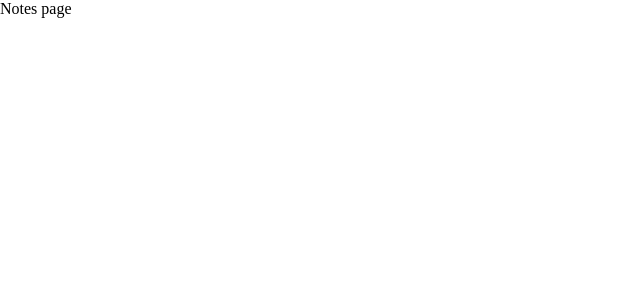
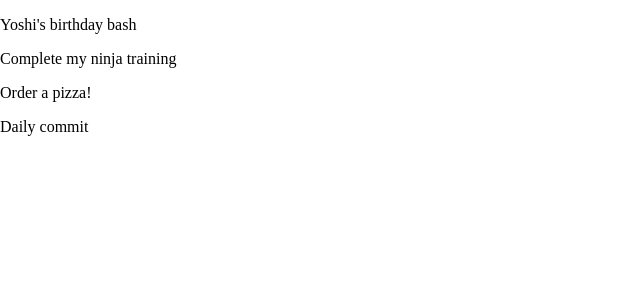
Before and after one commit to tonyedgal/notes-app, a React (Create React App) app: page / in a window 1280 px wide. Shown: the top 300 px of the page, without its empty margins (0-640 px from the left). Built offline with nearby package versions, Linux system fonts and the light colour scheme; data requests are answered from the project's data file; a web font is replaced by a local one.

Commit message:
feat: setup json-server to GET and POST notes, implemented useHistory hook

```diff
--- a/data/db.json
+++ b/data/db.json
@@ -17,6 +17,12 @@
       "details": "Lorem Ipsum is simply dummy text of the printing and typesetting industry. Lorem Ipsum has been the industry's standard dummy text ever since the 1500s, when an unknown printer took a galley of type and scrambled it to make a type specimen book.\nLorem Ipsum is simply dummy text of the printing and typesetting industry. Lorem Ipsum has been the industry's standard dummy text ever since the 1500s, when an unknown printer took a galley of type and scrambled it to make a type specimen book.",
       "category": "todos",
       "id": 3
+    },
+    {
+      "title": "Daily commit",
+      "details": "Maintain daily commit streak",
+      "category": "reminders",
+      "id": 4
     }
   ]
 }
--- a/src/index.css
+++ b/src/index.css
@@ -1,5 +1,6 @@
 @import url("https://fonts.googleapis.com/css2?family=Yaldevi:wght@300;400;500;600;700&display=swap");
 @import url("https://fonts.googleapis.com/css2?family=Assistant:wght@300;400;500;600;700&display=swap");
+@import url("https://fonts.googleapis.com/css2?family=Manrope:wght@300;400;500;600;700&display=swap");
 
 body {
   margin: 0;
--- a/src/pages/Create.js
+++ b/src/pages/Create.js
@@ -12,6 +12,7 @@ import {
   makeStyles,
 } from "@material-ui/core";
 import KeyboardArrowRightIcon from "@material-ui/icons/KeyboardArrowRight";
+import { useHistory } from "react-router-dom";
 
 const useStyles = makeStyles({
   field: {
@@ -27,6 +28,7 @@ const useStyles = makeStyles({
 
 export default function Create() {
   const classes = useStyles();
+  const history = useHistory();
   const [title, setTitle] = useState("");
   const [details, setDetails] = useState("");
   const [titleError, setTitleError] = useState(false);
@@ -46,7 +48,11 @@ export default function Create() {
     }
 
     if (title && details) {
-      console.log(`${title}, ${details}, ${category}`);
+      fetch("http://localhost:8000/notes", {
+        method: "POST",
+        headers: { "Content-type": "application/json" },
+        body: JSON.stringify({ title, details, category }),
+      }).then(() => history.push("/"));
     }
   };
 
--- a/src/pages/Notes.js
+++ b/src/pages/Notes.js
@@ -1,9 +1,19 @@
-import React from 'react'
+import React, { useEffect, useState } from "react";
 
 export default function Notes() {
+  const [notes, setNotes] = useState([]);
+
+  useEffect(() => {
+    fetch("http://localhost:8000/notes")
+      .then((res) => res.json())
+      .then((data) => setNotes(data));
+  }, []);
+
   return (
     <div>
-      Notes page
+      {notes.map((note) => (
+        <p key={note.id}>{note.title}</p>
+      ))}
     </div>
-  )
+  );
 }
```
